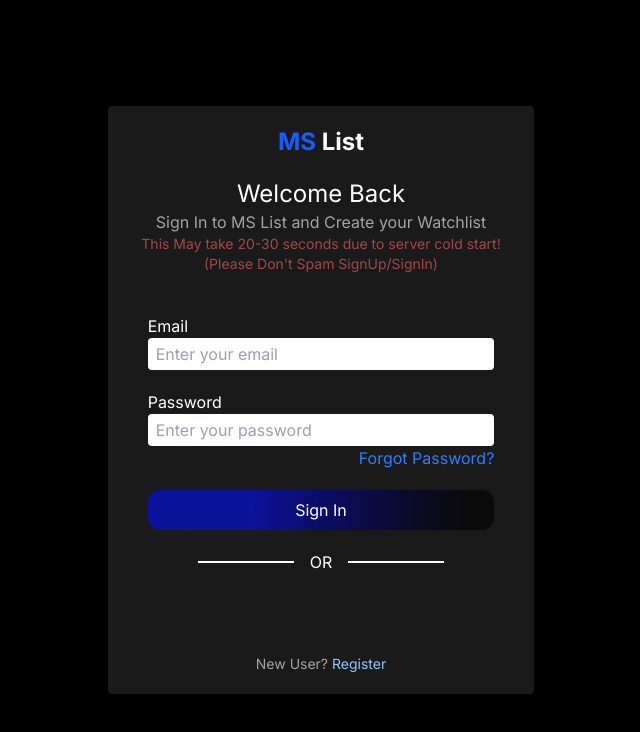
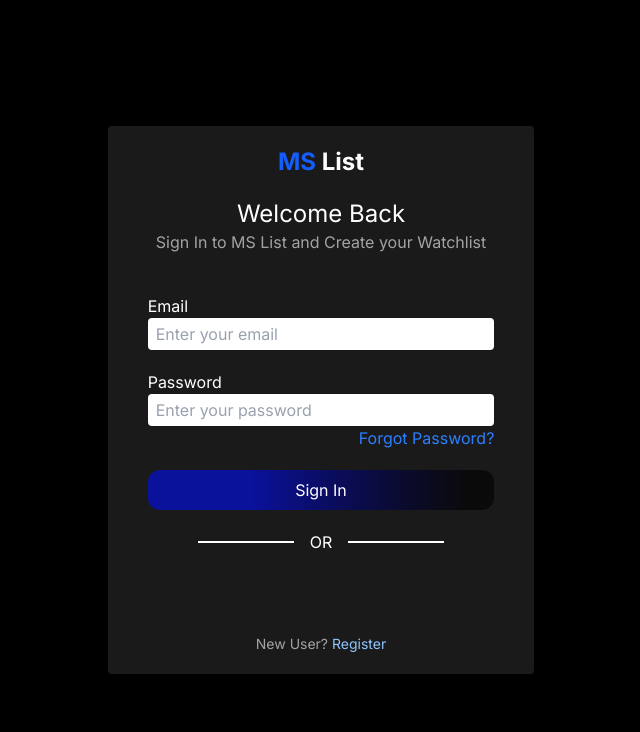
Before and after one commit to PrithvirajVNair/MS-List, a React (Vite) app: page /login in a window 1280 px wide. Shown: the top 732 px of the page, without its empty margins (319-959 px from the left). Built offline with nearby package versions, Linux system fonts and the light colour scheme.

Commit message:
Remove server cold start warning from Authentication
Removed warning message about server cold start.

```diff
--- a/src/pages/Authentication.jsx
+++ b/src/pages/Authentication.jsx
@@ -192,7 +192,7 @@ const Authentication = ({ register, otp }) => {
                             <h2 className='text-2xl font-bold mb-5'><span className='text-blue-600'>MS</span> List</h2>
                             <h2 className='sm:text-2xl text-xl'>{register ? "Create a New Account" : "Welcome Back"}</h2>
                             <p className='text-white/60 sm:px-0 px-5 text-center sm:text-base text-sm'>{register ? 'Register to MS List and Create your Watchlist' : 'Sign In to MS List and Create your Watchlist'}</p>
-                            <p className='text-red-400/60 text-center px-5 text-sm'>This May take 20-30 seconds due to server cold start! (Please Don't Spam SignUp/SignIn)</p>
+
                             <div className='w-full px-10 mt-10'>
                                 <div className='sm:text-base text-sm'>
                                     <label className='' htmlFor="email">Email
```
